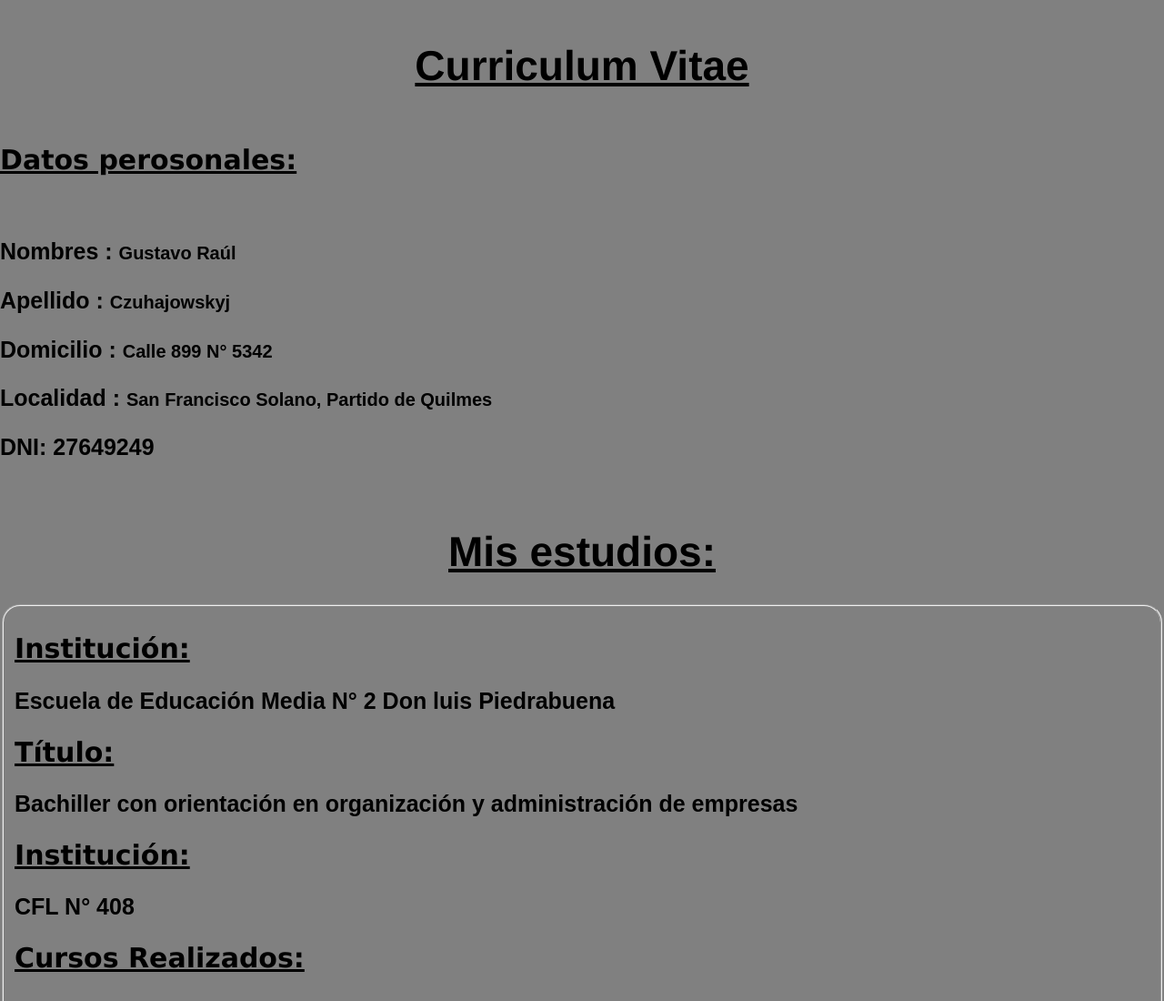
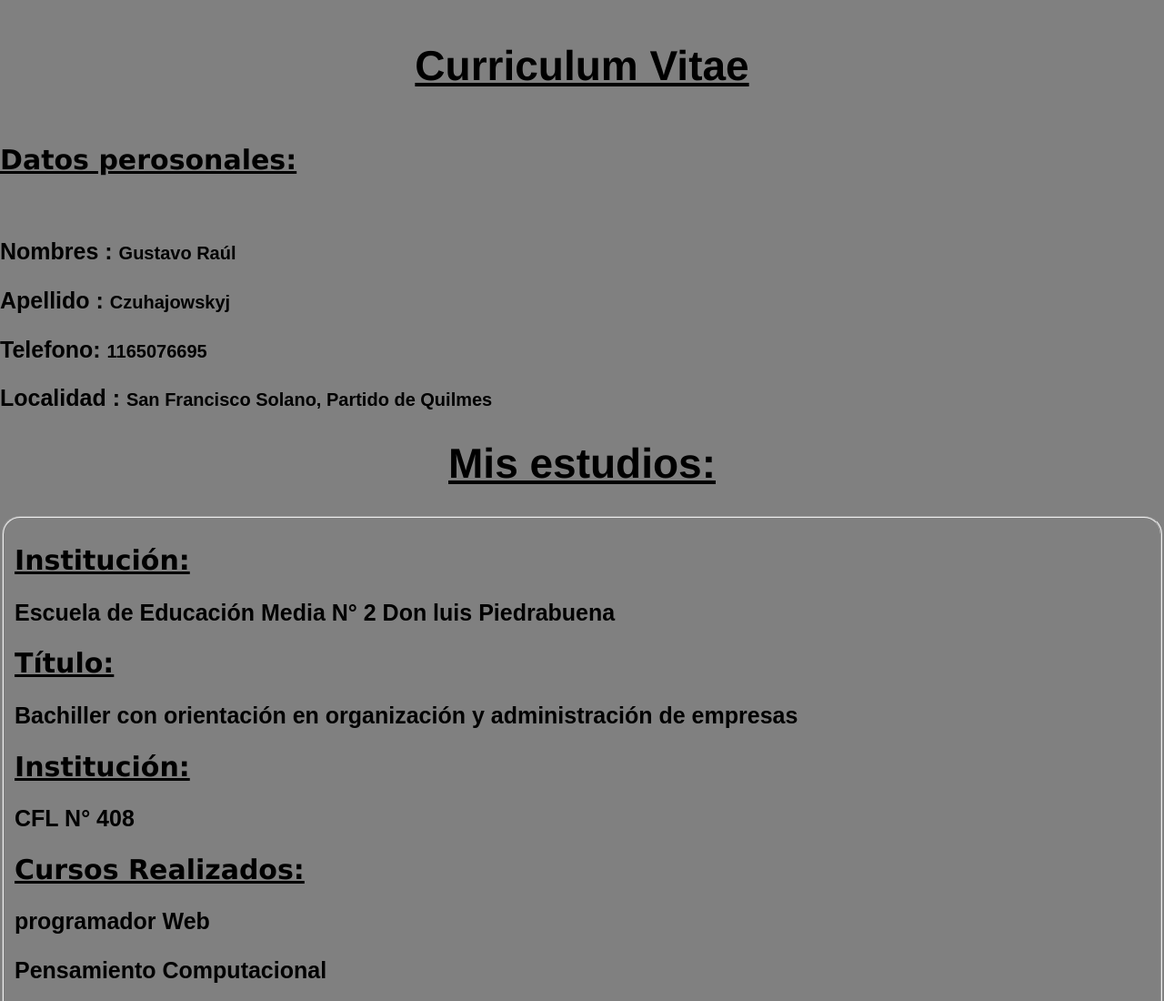
Before and after one commit to czuy1/mi-CV, a plain HTML site: page index.html in a window 1280 px wide. Shown: the top 1100 px of the page at 91% size. Drawn offline with nearby package versions, Linux system fonts and the light colour scheme.

Commit message:
Update index.html

```diff
--- a/index.html
+++ b/index.html
@@ -16,9 +16,9 @@
     <h2>Datos perosonales:</h2><br>
     <h3>Nombres : <b>Gustavo Raúl</b></h3>
     <h3>Apellido : <b>Czuhajowskyj</b></h3>
-    <h3>Domicilio : <b>Calle 899 N° 5342</b></h3>
+    <h3>Telefono: <b>1165076695</b></h3>
     <h3>Localidad : <b>San Francisco Solano, Partido de Quilmes</b></h3>
-    <h3>DNI: 27649249</h3><br>
+
     <h1>Mis estudios:</h1>
     <fieldset>
 
```
